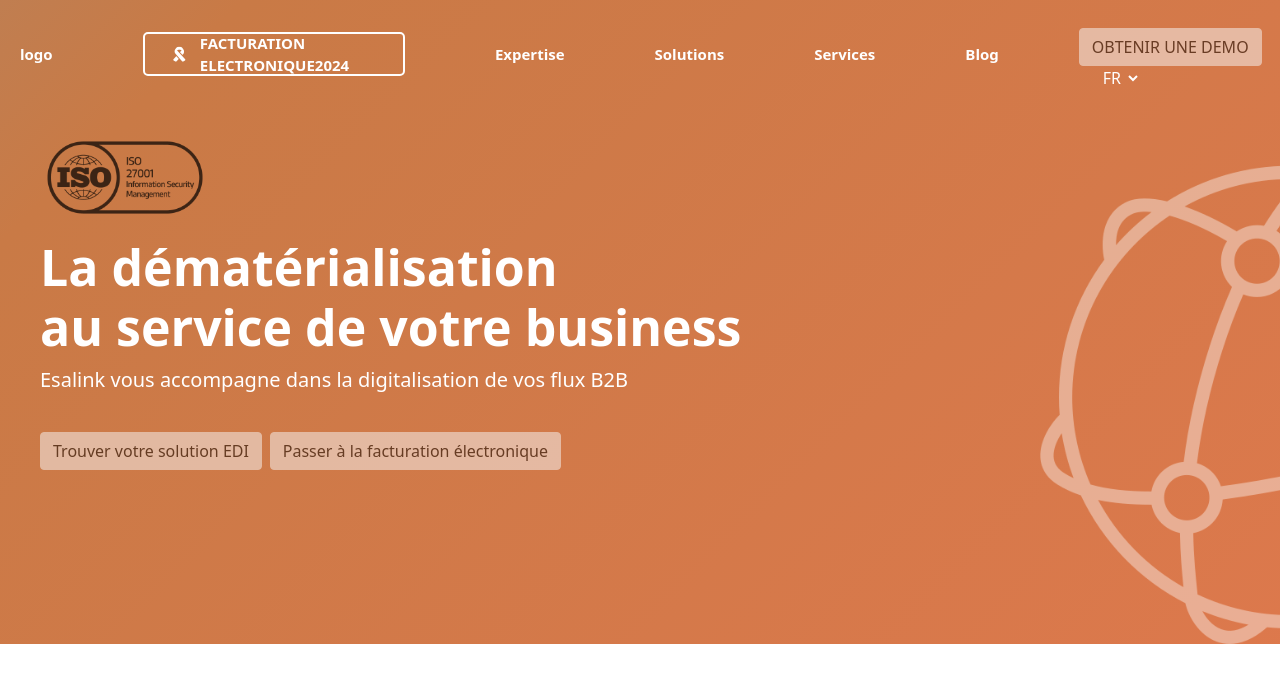
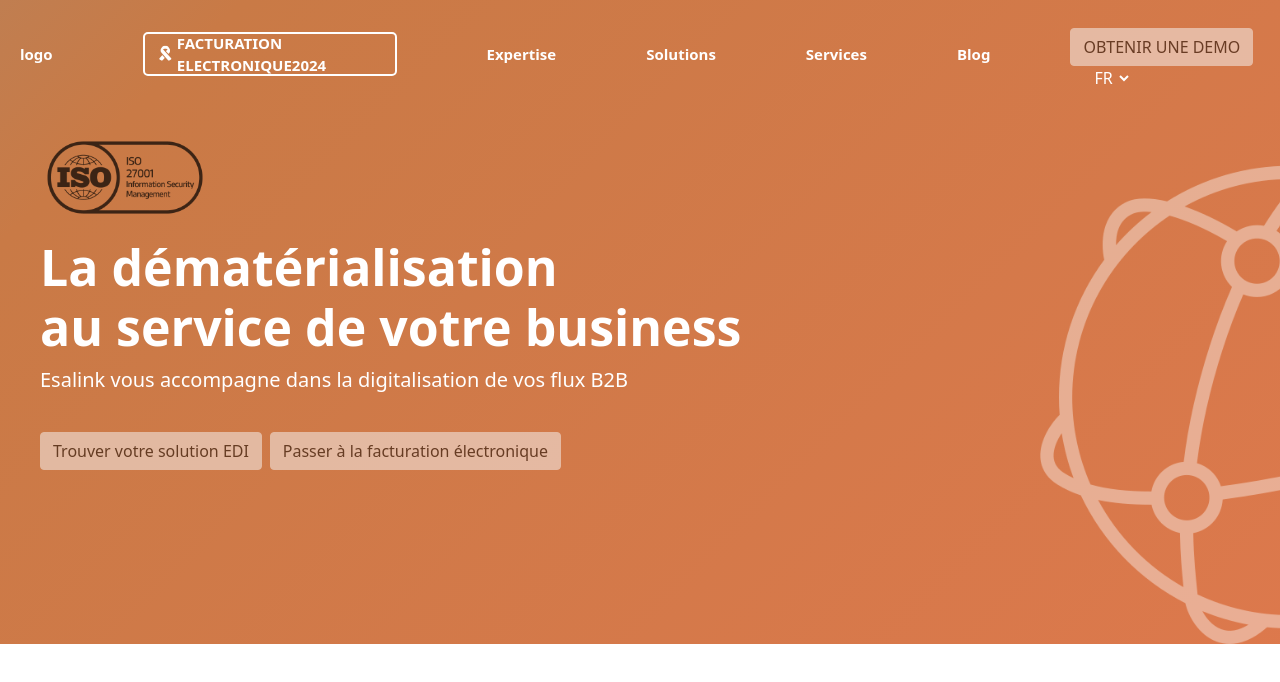
Before and after one commit to tannu-jain/esalinkk, a plain HTML site: page index.html in a window 1280 px wide. Drawn offline with nearby package versions, Linux system fonts and the light colour scheme.

Commit message:
Update style.css

```diff
--- a/style.css
+++ b/style.css
@@ -46,7 +46,7 @@
     padding: 12px 14px;
 }
 .nav-factu i{
-    padding: 12px 14px;
+    padding-right: 5px;
 }
 
 .btn-light{
```
